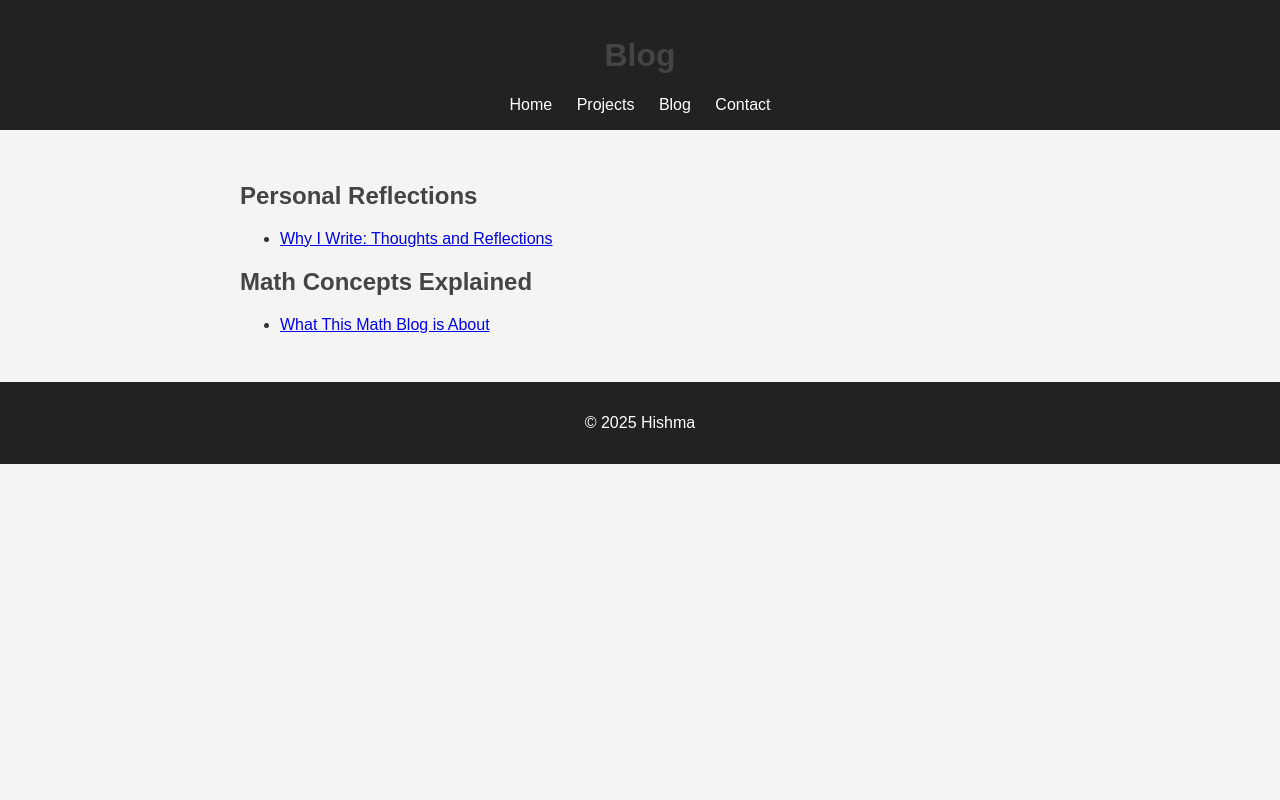
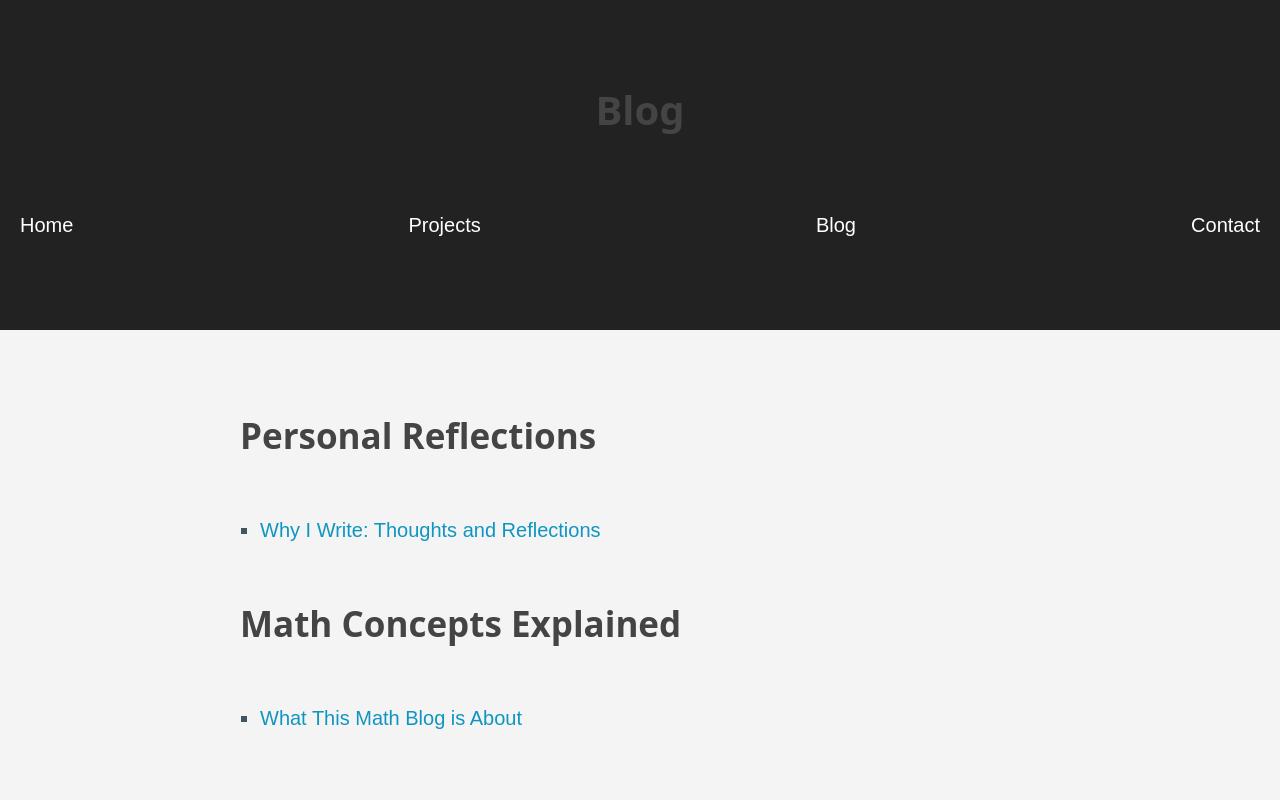
Before and after one commit to hishma-malik/hishma-malik.github.io, a plain HTML site: page blog.html in a window 1280 px wide. Shown: the top 800 px of the page. Drawn offline with nearby package versions, Linux system fonts and the light colour scheme.

Commit message:
Update blog.html

```diff
--- a/blog.html
+++ b/blog.html
@@ -4,6 +4,7 @@
     <meta charset="UTF-8">
     <meta name="viewport" content="width=device-width, initial-scale=1.0">
     <title>Blog</title>
+    <link rel="stylesheet" href="https://cdn.jsdelivr.net/npm/@picocss/pico@1.5.10/css/pico.min.css">
     <link rel="stylesheet" href="style.css">
 </head>
 <body>
```
